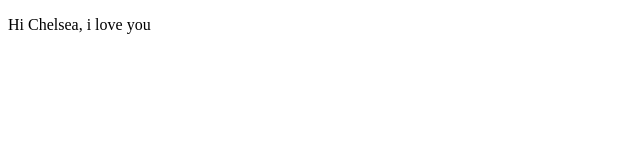
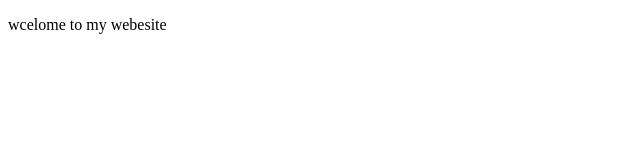
Before and after one commit to dalden2007/dalden, a plain HTML site: page index.html in a window 1280 px wide. Shown: the full height of the page, 0-640 px from the left. Drawn offline with Linux system fonts and the light colour scheme.

Commit message:
Update index.html

```diff
--- a/index.html
+++ b/index.html
@@ -3,9 +3,9 @@
 <head>
     <meta charset="UTF-8">
     <meta name="viewport" content="width=device-width, initial-scale=1.0">
-    <title>heyyyy</title>
+    <title>Alden Deniega</title>
 </head>
 <body>
-    <p>Hi Chelsea, i love you</p>
+    <p>wcelome to my webesite</p>
 </body>
 </html>
```
